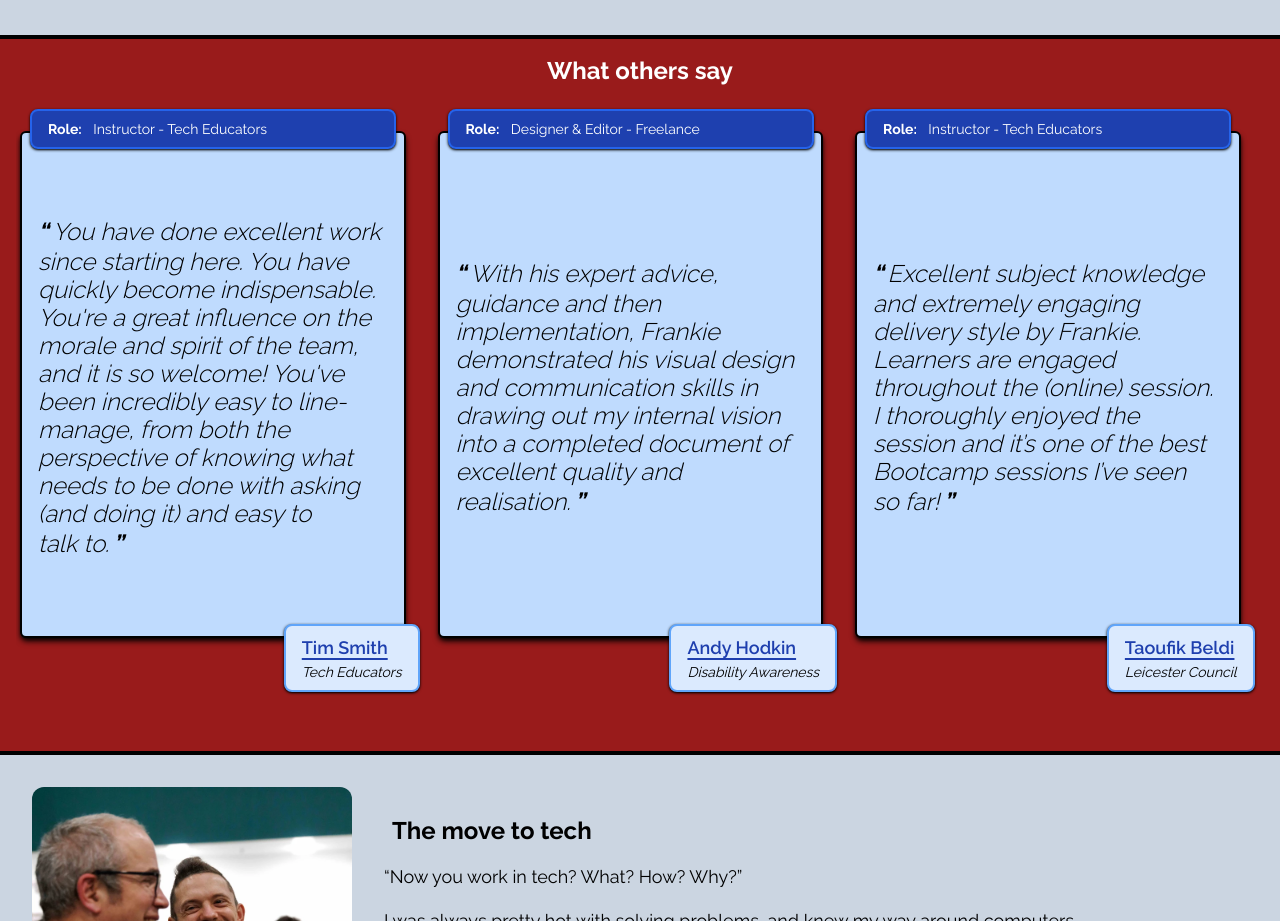
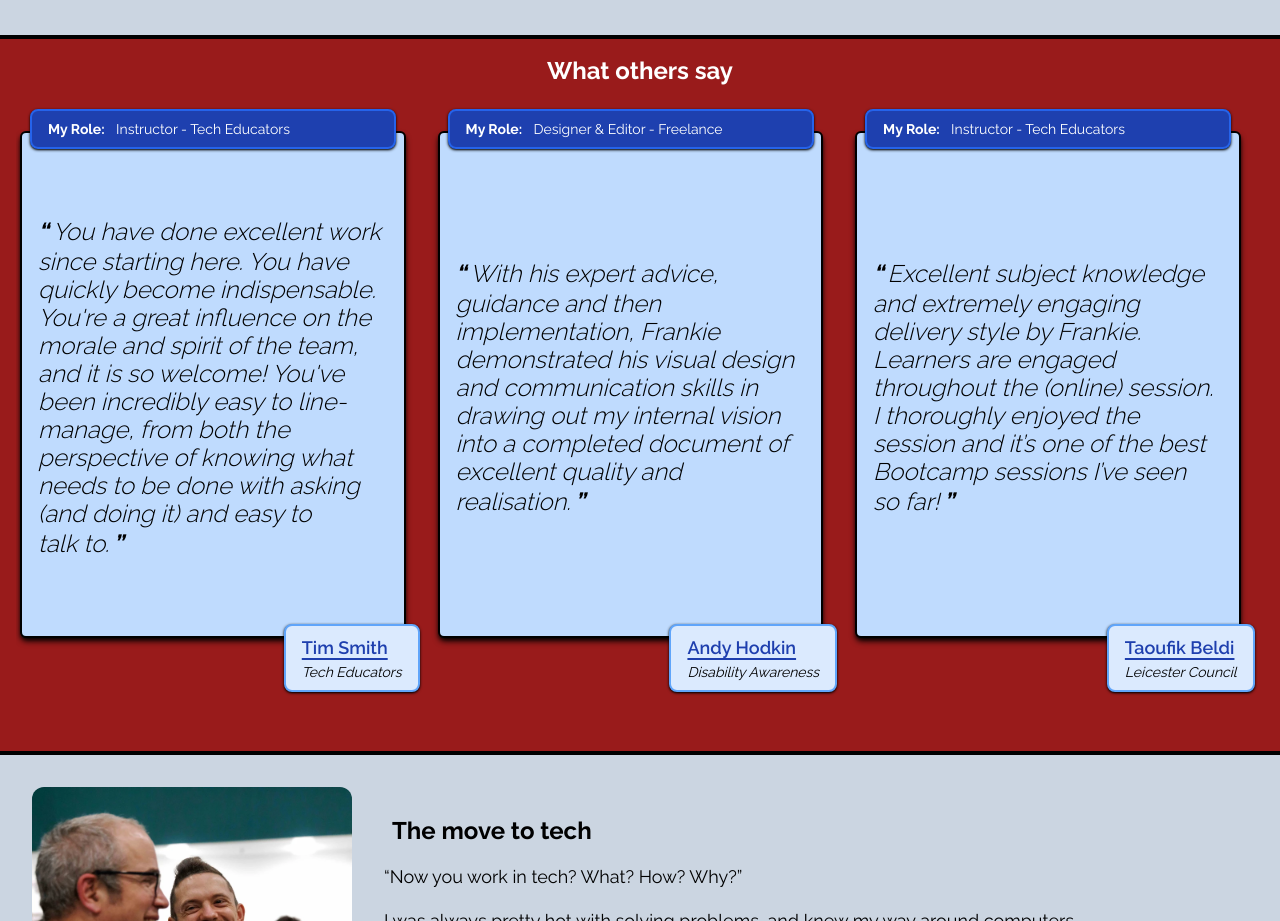
Before and after one commit to frank-ventures/franks-portfolio, a Next.js app: page /about in a window 1280 px wide. Shown: the part 823-1744 px from the top of the page. Built offline with nearby package versions, Linux system fonts and the light colour scheme.

Commit message:
clarity in my role.

```diff
--- a/src/components/page-content/Testimonials.tsx
+++ b/src/components/page-content/Testimonials.tsx
@@ -58,7 +58,7 @@ export default function Testimonials() {
             >
               <div className="absolute w-[96%] -top-6 left-2 border-2 border-blue-600 shadow shadow-black py-2 px-4 rounded-lg bg-blue-800 text-white">
                 <p className="text-sm text-pretty">
-                  <span className="font-bold mr-2">Role: </span>
+                  <span className="font-bold mr-2">My Role: </span>
                   {testimonial.capacity}
                 </p>
               </div>
```
